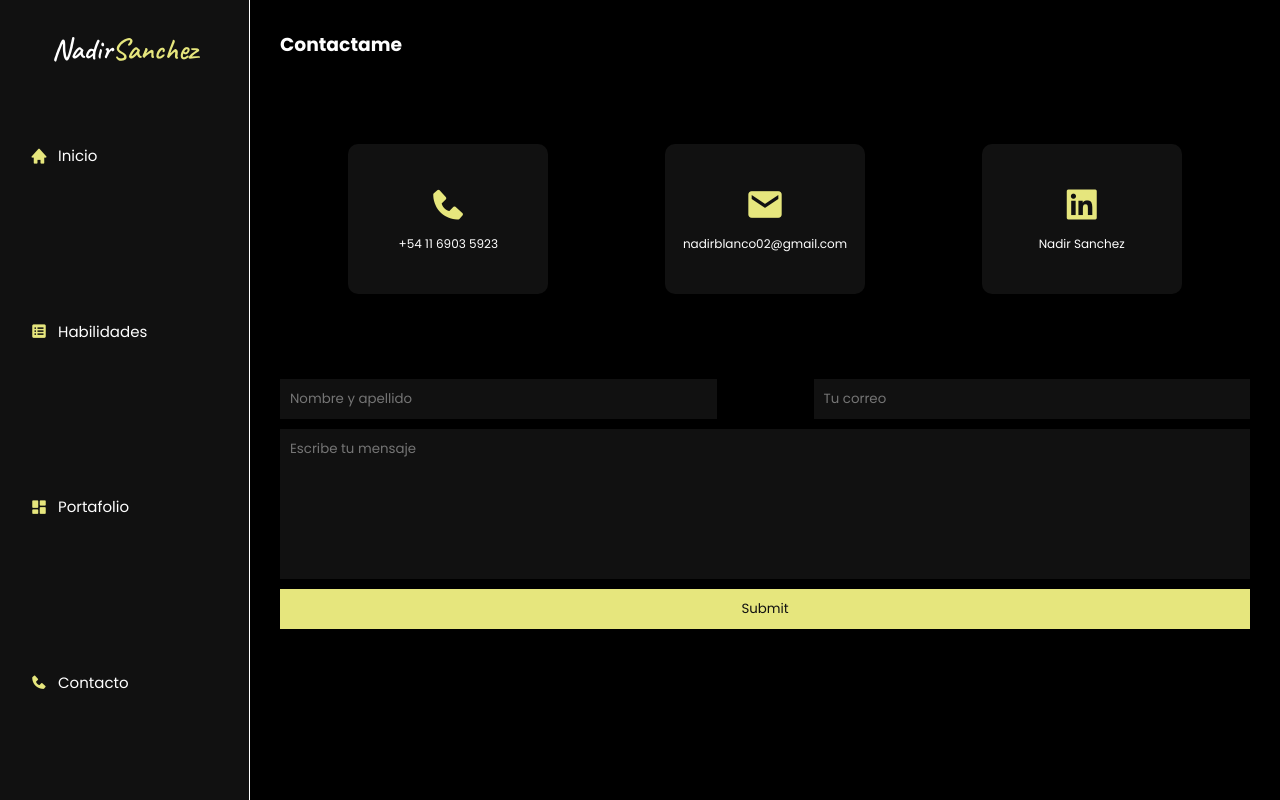
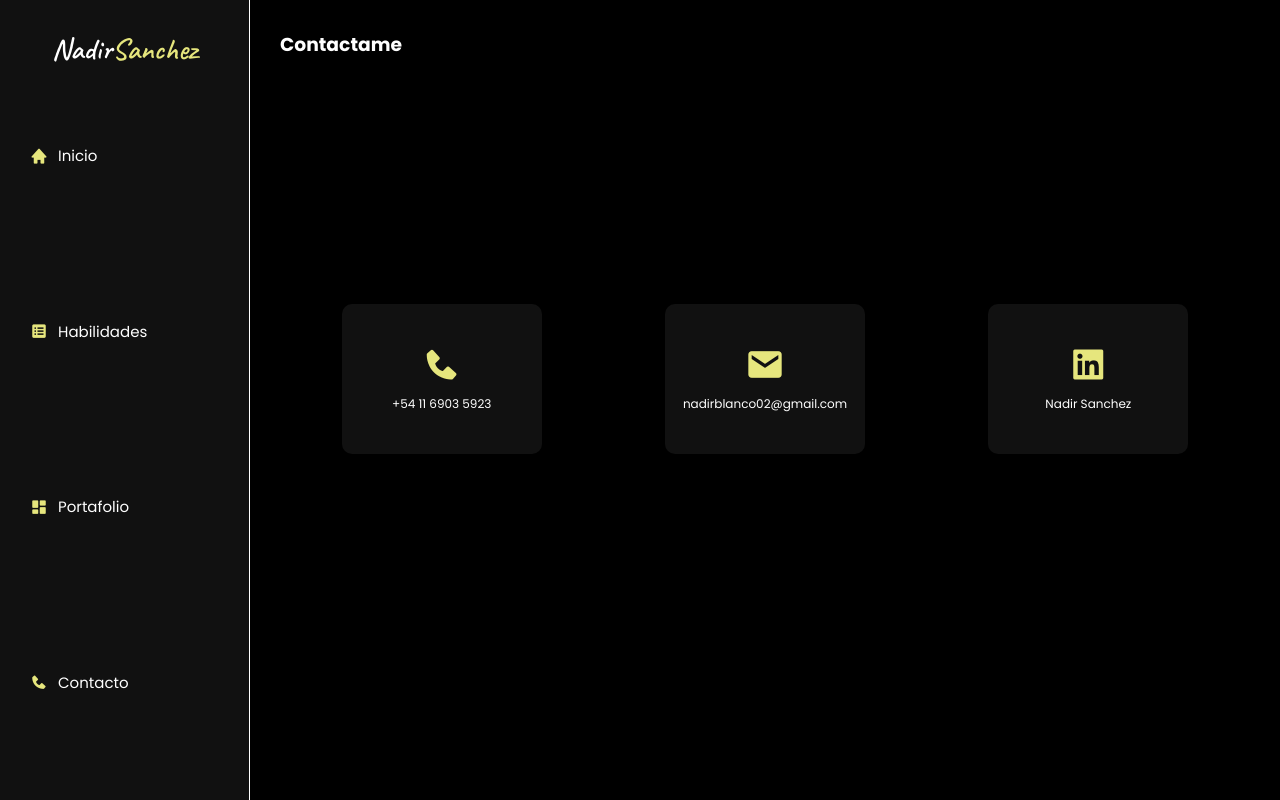
Before and after one commit to nasanchez7/portfolio, a React (Create React App) app: page /contacto in a window 1280 px wide. Built offline with nearby package versions, Linux system fonts and the light colour scheme.

Commit message:
Nadir Sanchez

```diff
--- a/src/container/ContactoContainer.jsx
+++ b/src/container/ContactoContainer.jsx
@@ -2,29 +2,9 @@ import { useEffect } from "react";
 
 const ContactoContainer = () => {
 
-
-
     useEffect(()=>{
 
-        const form = document.getElementById("form");
-        const email = document.getElementById("email");
-
-
-        const formSubmit = (event) => {
-            event.preventDefault();
-            const formData = new FormData(this);
-            email.href = `mailto:nadirblanco02@gmail.com?subject=${formData.get('name')}${formData.get('email')}&body=${formData.get('mensaje')} `;
-            email.click();
-
-        }
-
-        form.addEventListener("submit", formSubmit);
-
-
-
     },[])
-
-
 
     return(
         <div className="contactoContainer animate__animated animate__fadeInDown">
@@ -49,23 +29,7 @@ const ContactoContainer = () => {
 
             </div>
 
-            <div className="form">
 
-                <form action="" id="form">
-
-                    <div className="form-1">
-                        <input type="text" placeholder="Nombre y apellido" required name="name"/>
-                        <input type="email" placeholder="Tu correo" required name="email"/>
-                    </div>
-
-                    <div className="form-2">
-                        <textarea placeholder="Escribe tu mensaje" required name="mensaje" id="" cols="30" rows="10"></textarea>
-                        <input type="submit" />
-                    </div>
-
-                </form>
-
-            </div>
         </div>
     )
 }
--- a/src/container/PortafolioContainer.jsx
+++ b/src/container/PortafolioContainer.jsx
@@ -4,6 +4,27 @@ const PortafolioContainer = () => {
             <h3>Mis proyectos</h3>
 
             <div className="proyectos-list">
+
+            <div class="card">
+                <div class="image">
+                    <img src="/open.JPG"/>
+                </div>
+                <div class="details">
+                    <div class="center">
+                        <a href="https://openmarketecommerce.netlify.app/">OpenMarket</a>
+                        <p> OpenMarket es un ecommerce de smartphones creado con ReactJS y firebase.
+                        </p>
+                        <ul>
+                            <li><a href="#"><i className='bx bxl-html5'></i></a></li>
+                            <li><a href="#"><i className='bx bxl-css3' ></i></a></li>
+                            <li><a href="#"><i className='bx bxl-sass' ></i></a></li>
+                            <li><a href="#"><i className='bx bxl-javascript' ></i></a></li>
+                            <li><a href="#"><i className='bx bxl-react' ></i></a></li>
+                        </ul>
+                    </div>
+                </div>
+                <h3>OpenMarket</h3>
+            </div>
 
             <div class="card">
                 <div class="image">
--- a/src/container/SkillsContainer.jsx
+++ b/src/container/SkillsContainer.jsx
@@ -24,7 +24,7 @@ const SkillsContainer = () => {
                     <h4>TypeScript</h4>
                 </div>
                 <div className="card">
-                    <i class='bx bxl-react' ></i>
+                    <i className='bx bxl-react' ></i>
                     <h4>ReactJS</h4>
                 </div>
                 <div className="card">
--- a/src/scss/_contactoContainer.scss
+++ b/src/scss/_contactoContainer.scss
@@ -6,12 +6,11 @@
         font-weight: 600;
     }
     .contactos{
-        height: 40vh;
+        height: 80vh;
         display: grid;
         grid-template-columns: 1fr 1fr 1fr;
         justify-items: center;
         align-items: center;
-        padding: 10px;
         .cardContacto{
             background-color: $colorGris;
             height: 150px;
@@ -42,59 +41,4 @@
             }
         }
     }
-    .form{
-        height: 40vh;
-        form{
-            display: flex;
-            flex-direction: column;
-            .form-1{
-                display: flex;
-                width: 100%;
-                justify-content: space-between;
-                input{
-                    margin-bottom: 10px;
-                    width: 45%;
-                    padding: 10px;
-                    border: none;
-                    background-color: $colorGris;
-                    color: $colorLetras;
-                }
-                input:focus{
-                    transition: 0.3s;
-                    outline: 1px solid $colorPrimario;
-                    border-radius: 10px;
-                }
-            }
-            .form-2{
-                display: flex;
-                flex-direction: column;
-                textarea{
-                    resize: none;
-                    height: 150px;
-                    padding: 10px;
-                    border: none;
-                    background-color: $colorGris;
-                    margin-bottom: 10px;
-                    color: $colorLetras;
-                }
-                textarea:focus{
-                    transition: 0.3s;
-                    outline: 1px solid $colorPrimario;
-                    border-radius: 10px;
-                }
-                input{
-                    width: auto;
-                    padding: 10px;
-                    background-color: $colorPrimario;
-                    color: $colorGris;
-                    border: none;
-                    cursor: pointer;
-                }
-                input:hover{
-                    transition: 0.3s;
-                    border-radius: 10px;
-                }
-            }
-        }
-    }
 }
```
Also changed, not shown: public/open.JPG (added), 1 other file (tests, documents, lock files or other folders).
